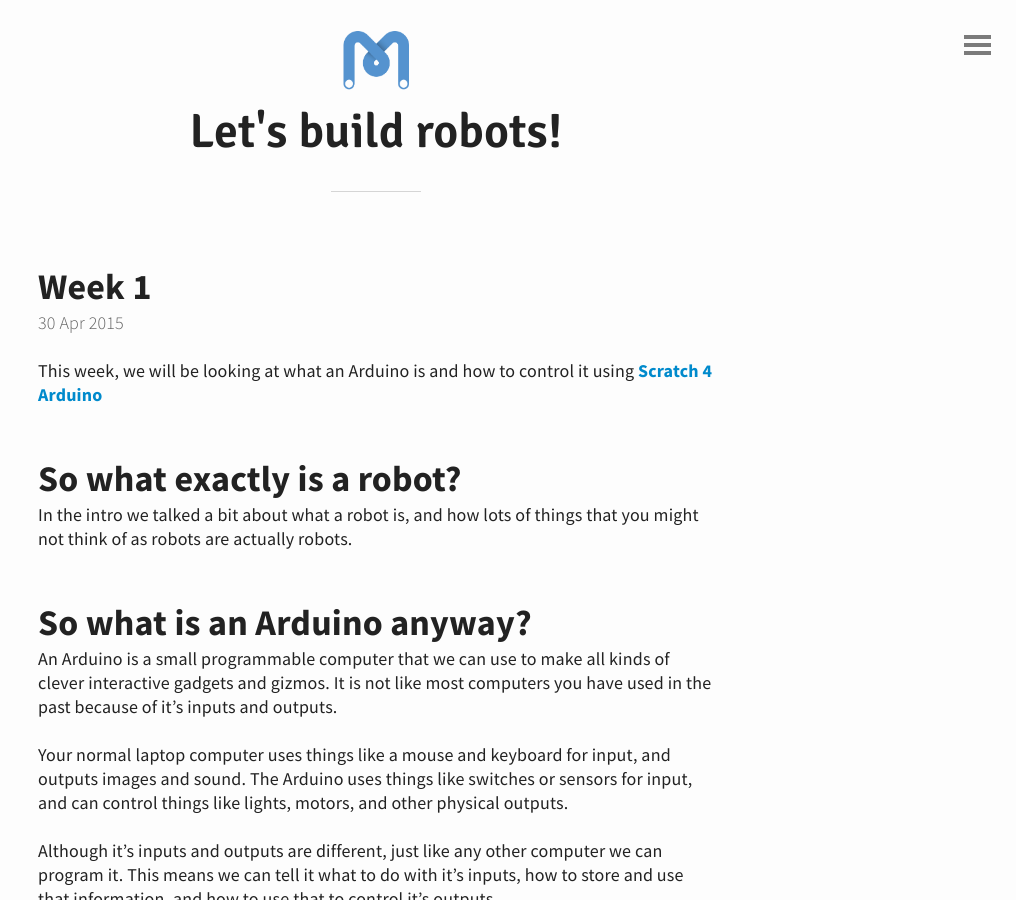
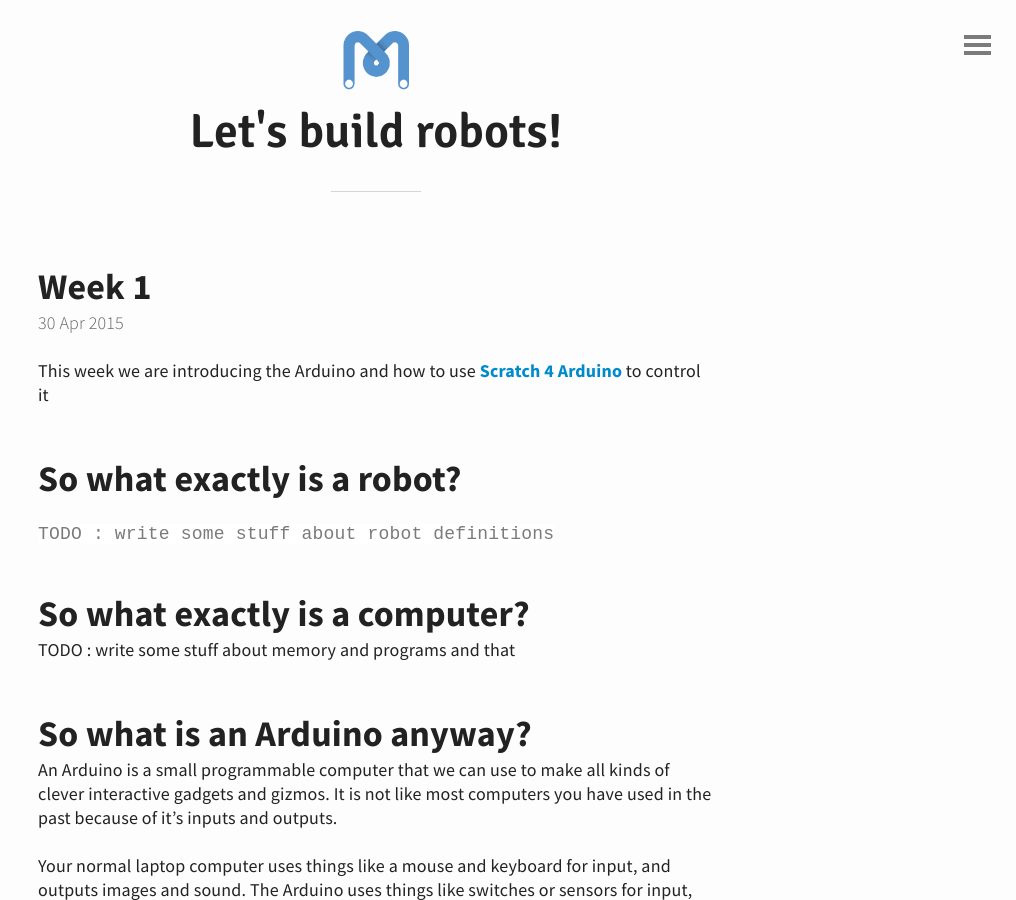
Before and after one commit to letsmake-uk/dharma-school, a Jekyll site: the page built from _posts/2015-04-30-week-1-intro.md, in a window 1280 px wide and 900 px high. Shown: the whole window, without its empty margins (264-1280 px from the left). Built offline with Jekyll 4.4.1, drawn with Linux system fonts in a browser that asks for light colours; some of the changed text lies outside the part shown.

Commit message:
reverted ./img/ paths to ../img/

```diff
--- a/_posts/2015-04-30-week-1-intro.md
+++ b/_posts/2015-04-30-week-1-intro.md
@@ -2,11 +2,17 @@
 title: Week 1
 ---
 
-This week, we will be looking at what an Arduino is and how to control it using <a href="http://s4a.cat">Scratch 4 Arduino</a>
+This week we are introducing the Arduino and how to use <a href="http://s4a.cat">Scratch 4 Arduino</a> to control it
 
 ## So what exactly is a robot?
 
-In the intro we talked a bit about what a robot is, and how lots of things that you might not think of as robots are actually robots.
+	TODO : write some stuff about robot definitions
+
+
+## So what exactly is a computer?
+
+   TODO : write some stuff about memory and programs and that
+
 
 ## So what is an Arduino anyway?
 
@@ -18,7 +24,7 @@ Your normal laptop computer uses things like a mouse and keyboard for input, and
 Although it's inputs and outputs are different, just like any other computer we can program it. This means we can tell it what to do with it's inputs, how to store and use that information, and how to use that to control it's outputs.
 
 This is an Arduino Uno :
-![Arduino Uno](./img/ArduinoDiagram.jpg "An Arduino Uno")
+![Arduino Uno](../img/ArduinoDiagram.jpg "An Arduino Uno")
 
 
 ## Programming the Arduino
@@ -46,3 +52,9 @@ void loop()
 
 
 This is a bit of a confusing place to start if you have never done any programming, but luckily for us some clever folks in Spain have made a tool called S4A (or Scratch for Arduino) that let's us control the Arduino using custom blocks that they have added to Scratch. For an intro to S4A, go check out the Week 1 Worksheet
+
+
+## Scratch 4 Arduino
+
+
+We have already set up all of the laptops and Arduinos at the MakerLab to use S4A but if you want to download it on your computer you can grab it on the <a href="http://s4a.cat">S4A website</a>, where there is a bunch more information about the project.
```
Also changed, not shown: _posts/2015-04-30-week-1-worksheet.md (+2 -2 lines).
